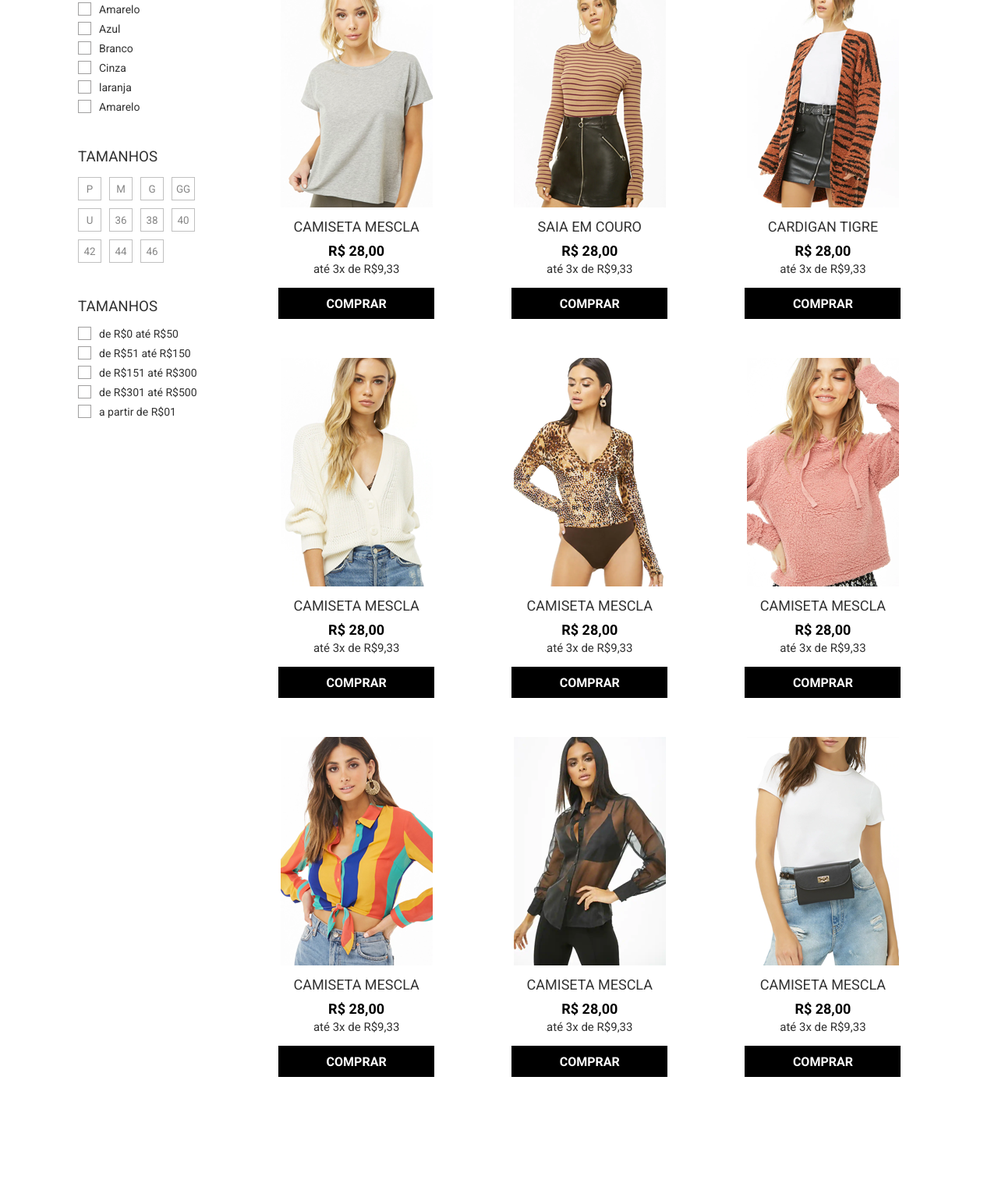
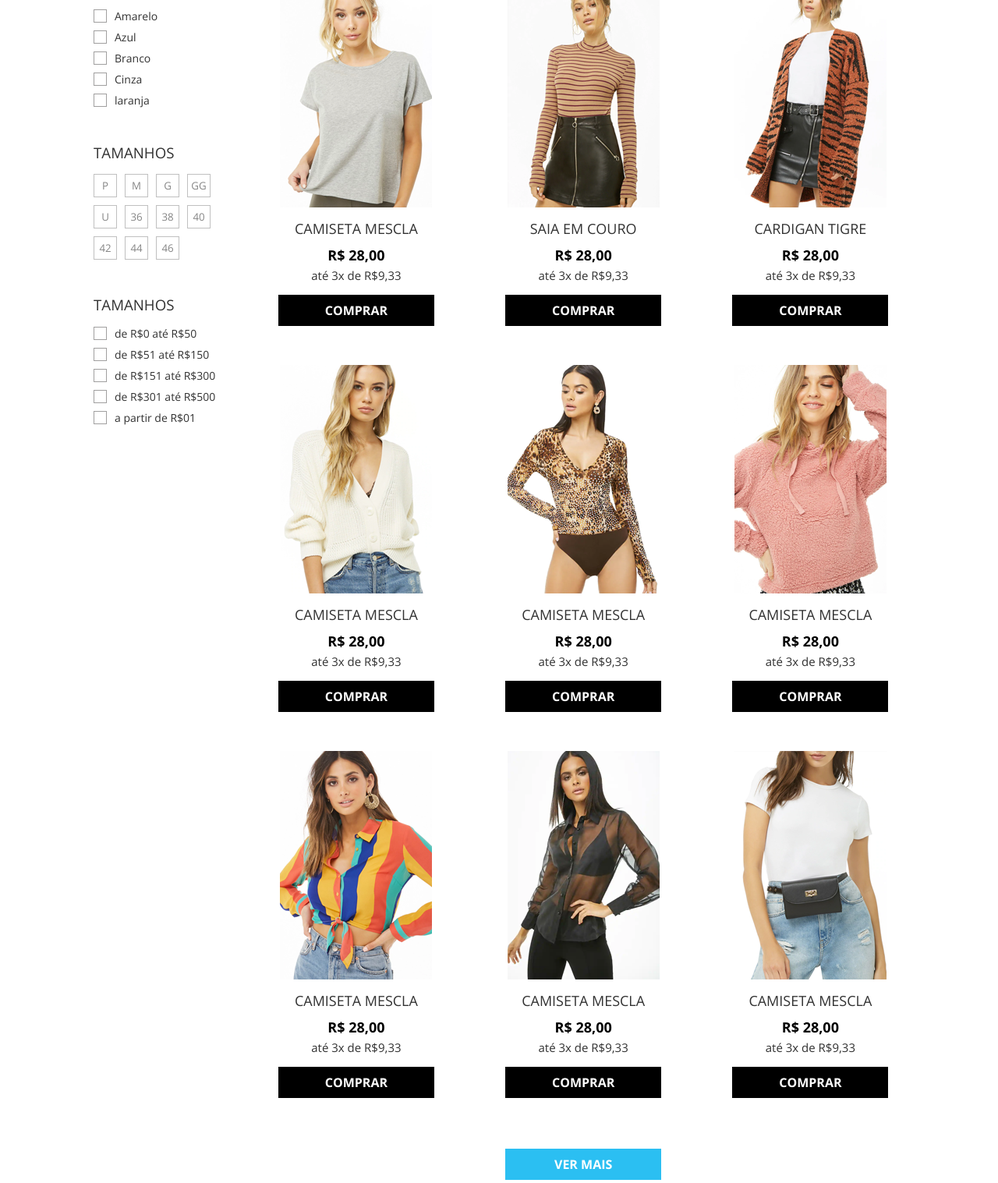
Before and after one commit to filipemulin/m3, a plain HTML site: page index.html in a window 1280 px wide. Shown: the part 227-1744 px from the top of the page at 78% size. Before the commit the page ends 1648 px from the top, so only its background shows below. Drawn offline with nearby package versions, Linux system fonts and the light colour scheme.

Commit message:
Correções

```diff
--- a/index.html
+++ b/index.html
@@ -5,8 +5,8 @@
     <meta name="viewport" content="width=device-width, initial-scale=1.0">
     <title>Document</title>
     <link rel="stylesheet" href="style.css">
-    <link href="https://fonts.googleapis.com/icon?family=Material+Icons"
-      rel="stylesheet">
+    <link href="https://fonts.googleapis.com/css2?family=Open+Sans:wght@300;400;600;700&display=swap" rel="stylesheet">
+    <link href="https://fonts.googleapis.com/icon?family=Material+Icons" rel="stylesheet">
 </head>
 <body>
     <div class="header">
@@ -36,7 +36,6 @@
                     <li><input type="checkbox" name="" id=""><label>Branco</label></li>
                     <li><input type="checkbox" name="" id=""><label>Cinza</label></li>
                     <li><input type="checkbox" name="" id=""><label>laranja</label></li>
-                    <li><input type="checkbox" name="" id=""><label>Amarelo</label></li>
 
                 </ul>
             </div>
@@ -60,11 +59,11 @@
                 <h3>Tamanhos</h3>
                 <div class="faixa">
                     <ul>
-                        <li><input type="checkbox" name="" id=""><label>de R$0 até R$50</label></li>
-                        <li><input type="checkbox" name="" id=""><label>de R$51 até R$150</label></li>
-                        <li><input type="checkbox" name="" id=""><label>de R$151 até R$300</label></li>
-                        <li><input type="checkbox" name="" id=""><label>de R$301 até R$500</label></li>
-                        <li><input type="checkbox" name="" id=""><label>a partir de R$01</label></li>
+                        <li><input type="radio" name="opt" id="" ><label>de R$0 até R$50</label></li>
+                        <li><input type="radio" name="opt" id=""><label>de R$51 até R$150</label></li>
+                        <li><input type="radio" name="opt" id=""><label>de R$151 até R$300</label></li>
+                        <li><input type="radio" name="opt" id=""><label>de R$301 até R$500</label></li>
+                        <li><input type="radio" name="opt" id=""><label>a partir de R$01</label></li>
 
 
                     </ul>
@@ -159,6 +158,9 @@
                 </div>
 
 
+                <button class="mais">Ver mais</button>
+
+
             </div>
 
 
--- a/style.css
+++ b/style.css
@@ -2,7 +2,7 @@
     padding: 0;
     margin: 0;
     list-style-type: none;
-    font-family: 'Roboto', sans-serif;
+    font-family: 'Open Sans', sans-serif;
 }
 
 div.header {
@@ -12,11 +12,11 @@ div.header {
     display: flex;
     justify-content: space-between;
     align-items: center;
-    padding: 0px 100px;
+    padding: 0px 120px;
 }
 
 div.content {
-    padding: 40px 100px;
+    padding: 40px 120px;
     color: #313131;
     display: grid;
     grid-template-columns: auto 3fr;
@@ -106,15 +106,16 @@ div.content div.lateral-menu div.sizes div.options button:focus {
 }
 
 div.content div.vitrine {
-    padding: 0 0 0 80px;
+    padding: 0 0 0 60px;
 
 }
 
 div.content div.vitrine .itens-box {
     margin-top: 90px;
     display: grid;
-    grid-template-columns: auto auto auto;
+    grid-template-columns: 200px 200px 200px;
     gap: 50px;
+    justify-content: space-around;
 
 }
 
@@ -222,8 +223,22 @@ div.content div.vitrine .orders {
     height: 22px;
     margin-left: -5px;
     margin-top: 5px;
-    position: fixed;
+    position: absolute;
     border-radius: 50%;
     color: white;
     text-align: center;
 }
+
+button.mais {
+    background-color:#2bbff2;
+    color: white;
+    border: none;
+    text-transform: uppercase;
+    font-size: 16px;
+    font-weight: bold;
+    width: 200px;
+    height: 40px;
+    margin-top: 15px;
+    align-items: center;
+    grid-column: 2;
+}
```
